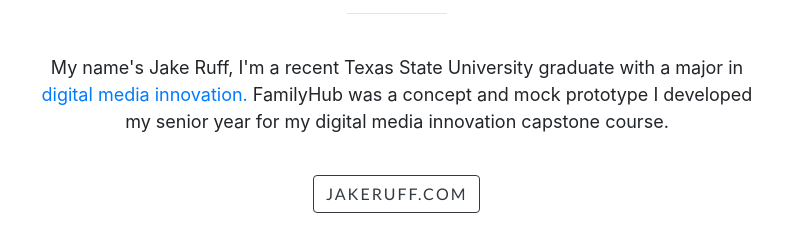
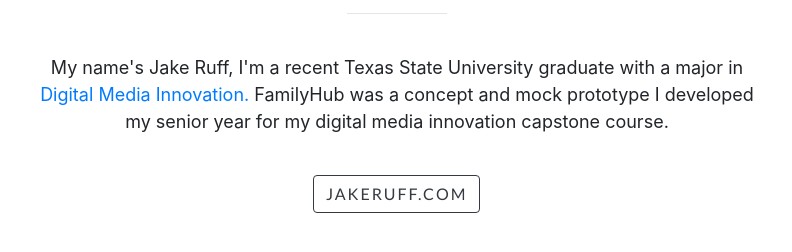
Before and after one commit to JakeRuff/FamilyHub-Prototype, a website with bundled scripts: page index.html in a window 1280 px wide. Shown: the part 9487-9739 px from the top of the page, 433-1225 px from the left. Built offline with nearby package versions, Linux system fonts and the light colour scheme; a web font is replaced by a local one.

Commit message:
updated footer

```diff
--- a/index.html
+++ b/index.html
@@ -425,8 +425,8 @@
             <h3>Hey there!</h3>
             <hr></br>
             <p>My name's Jake Ruff, I'm a recent Texas State University graduate with a major in </br> <a
-                href="https://www.masscomm.txstate.edu/degrees-programs/digital-media-innovation.html">digital media
-                innovation.</a>
+                href="https://www.masscomm.txstate.edu/degrees-programs/digital-media-innovation.html">Digital Media
+                Innovation.</a>
               FamilyHub was a concept and mock prototype I developed my senior year for my digital media innovation
               capstone course. </p>
             </br>
```
